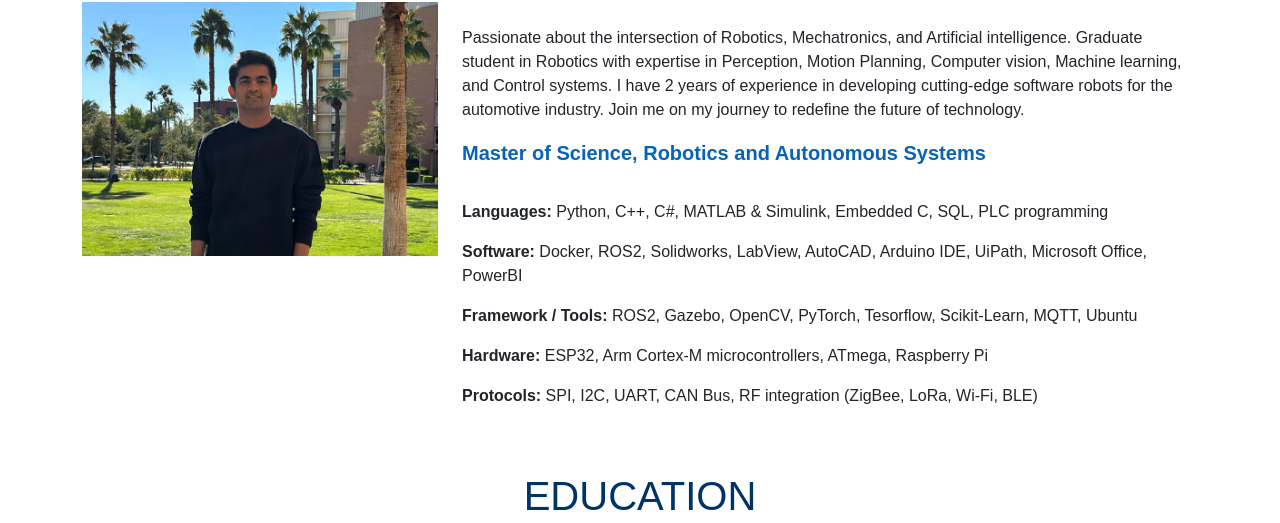
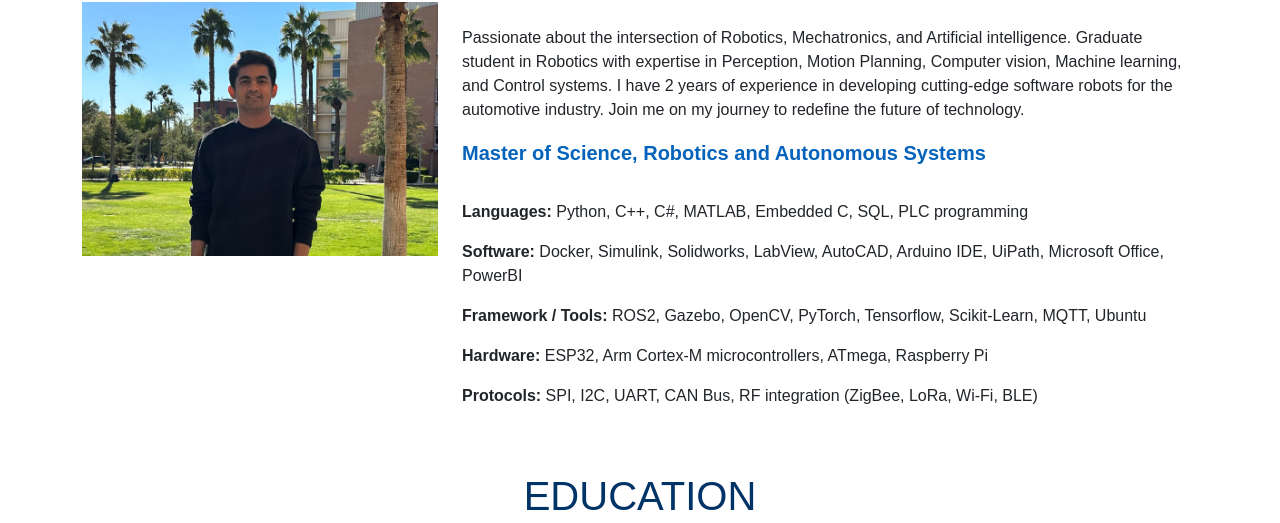
Before and after one commit to drathod2/drathod2.github.io, a plain HTML site: page index.html in a window 1280 px wide. Shown: the part 918-1441 px from the top of the page. Drawn offline with nearby package versions, Linux system fonts and the light colour scheme.

Commit message:
Update index.html

```diff
--- a/index.html
+++ b/index.html
@@ -105,15 +105,15 @@
                         <br> -->
                         <p>
                             <strong>Languages: </strong>
-                            Python, C++, C#, MATLAB & Simulink, Embedded C, SQL, PLC programming
+                            Python, C++, C#, MATLAB, Embedded C, SQL, PLC programming
                         </p>
                         <p>
                             <strong>Software: </strong>
-                            Docker, ROS2, Solidworks, LabView, AutoCAD, Arduino IDE, UiPath, Microsoft Office, PowerBI
+                            Docker, Simulink, Solidworks, LabView, AutoCAD, Arduino IDE, UiPath, Microsoft Office, PowerBI
                         </p>
                         <p>
                             <strong>Framework / Tools: </strong>
-                            ROS2, Gazebo, OpenCV, PyTorch, Tesorflow, Scikit-Learn, MQTT, Ubuntu
+                            ROS2, Gazebo, OpenCV, PyTorch, Tensorflow, Scikit-Learn, MQTT, Ubuntu
 
                         </p>
                         <p>
```
